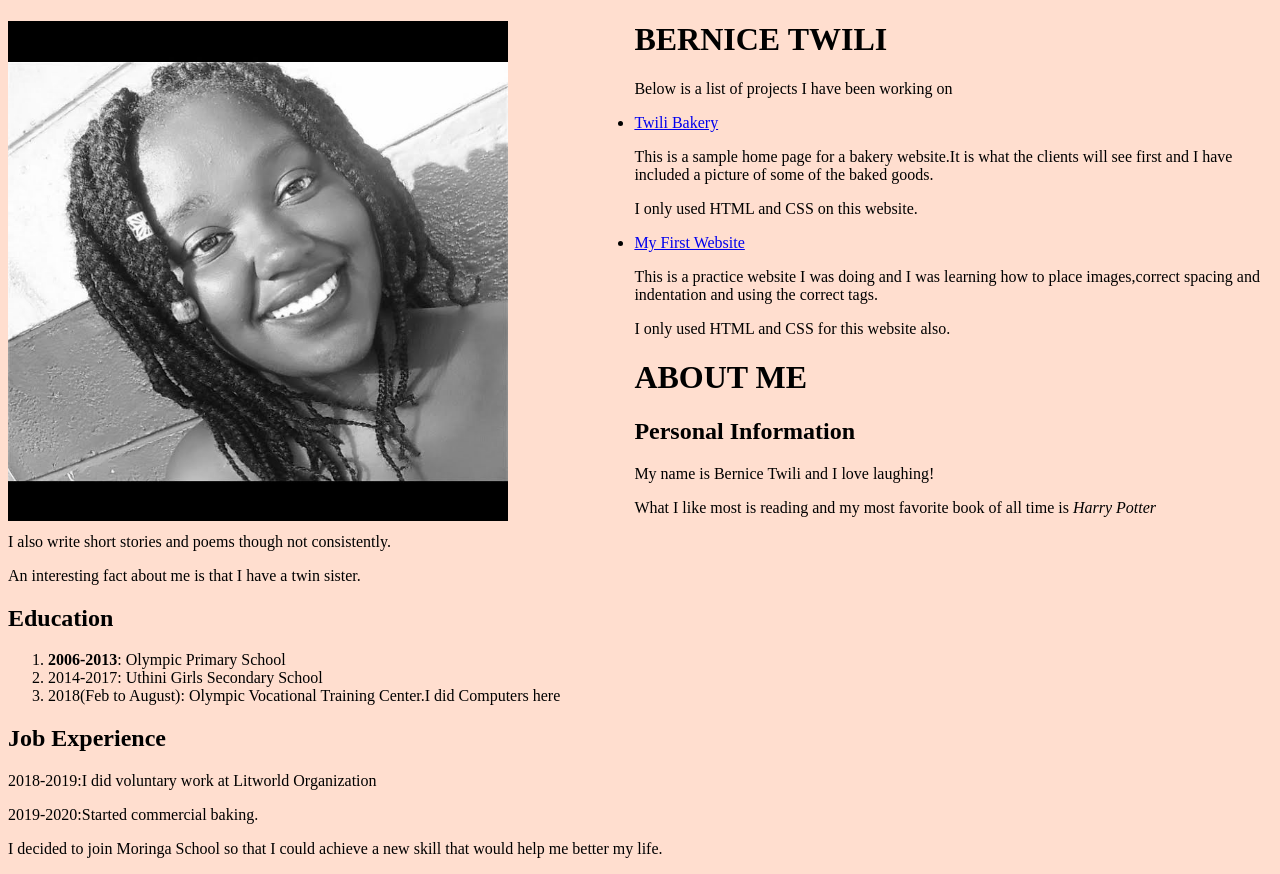
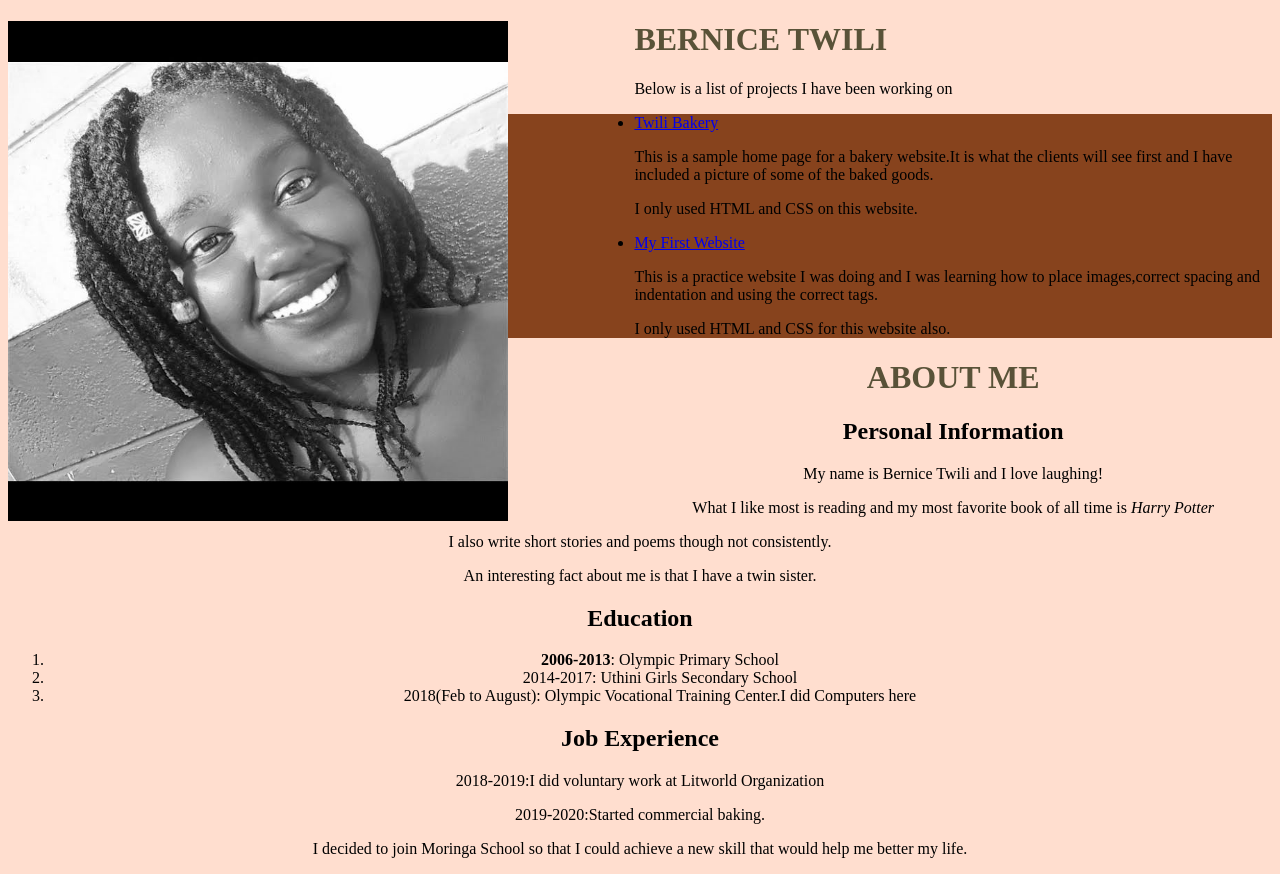
Before and after one commit to Bernicetwili/independent-project, a plain HTML site: page home.html in a window 1280 px wide. Drawn offline with Linux system fonts and the light colour scheme.

Commit message:
add color

```diff
--- a/home.css
+++ b/home.css
@@ -7,3 +7,12 @@ img{
 body{
     background-color: #ffdecf;
 }
+h1{
+    color: #595238;
+}
+.description{
+    background-color: #87431d;
+}
+.about{
+    text-align: center;
+}
```
